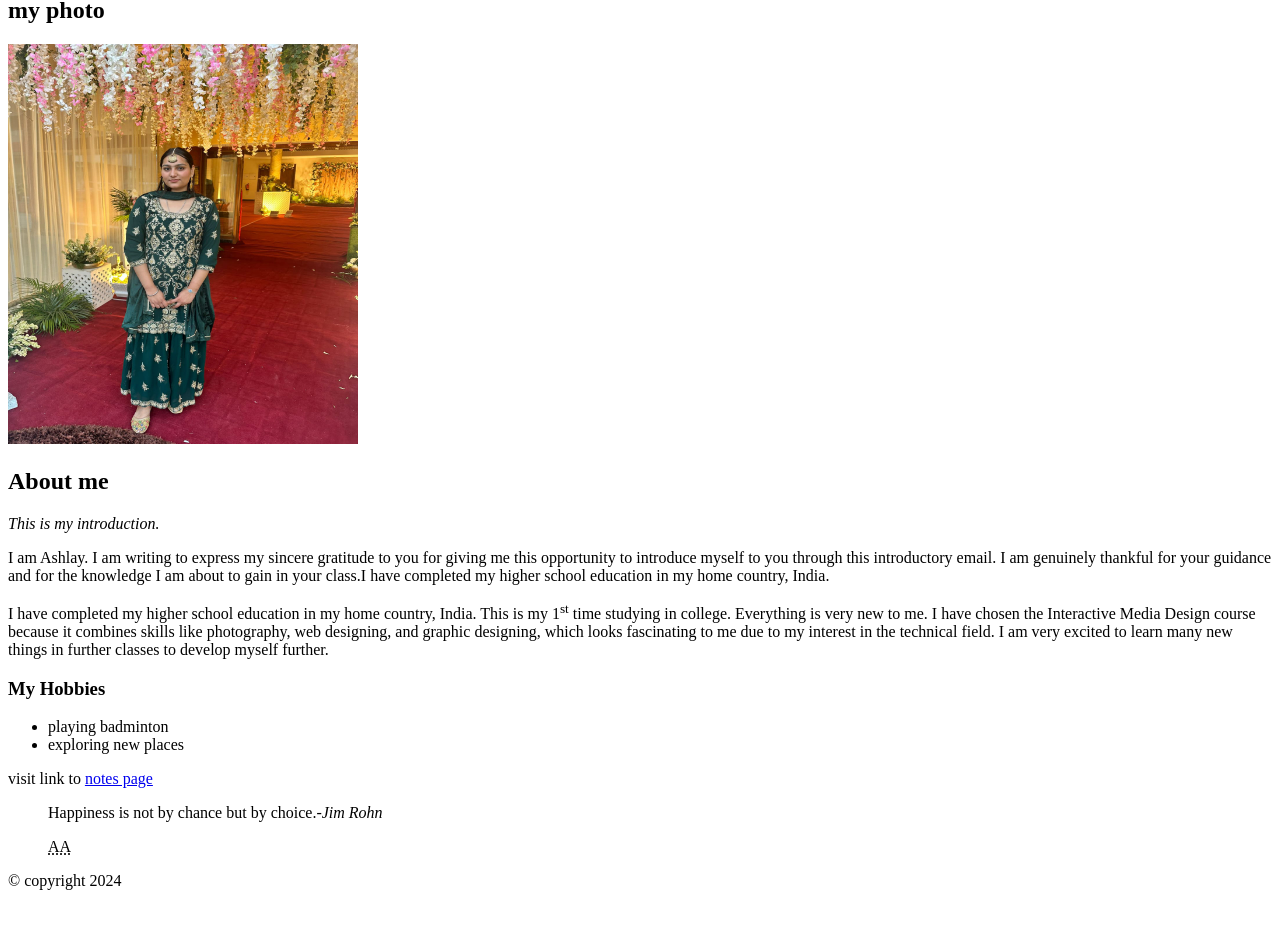
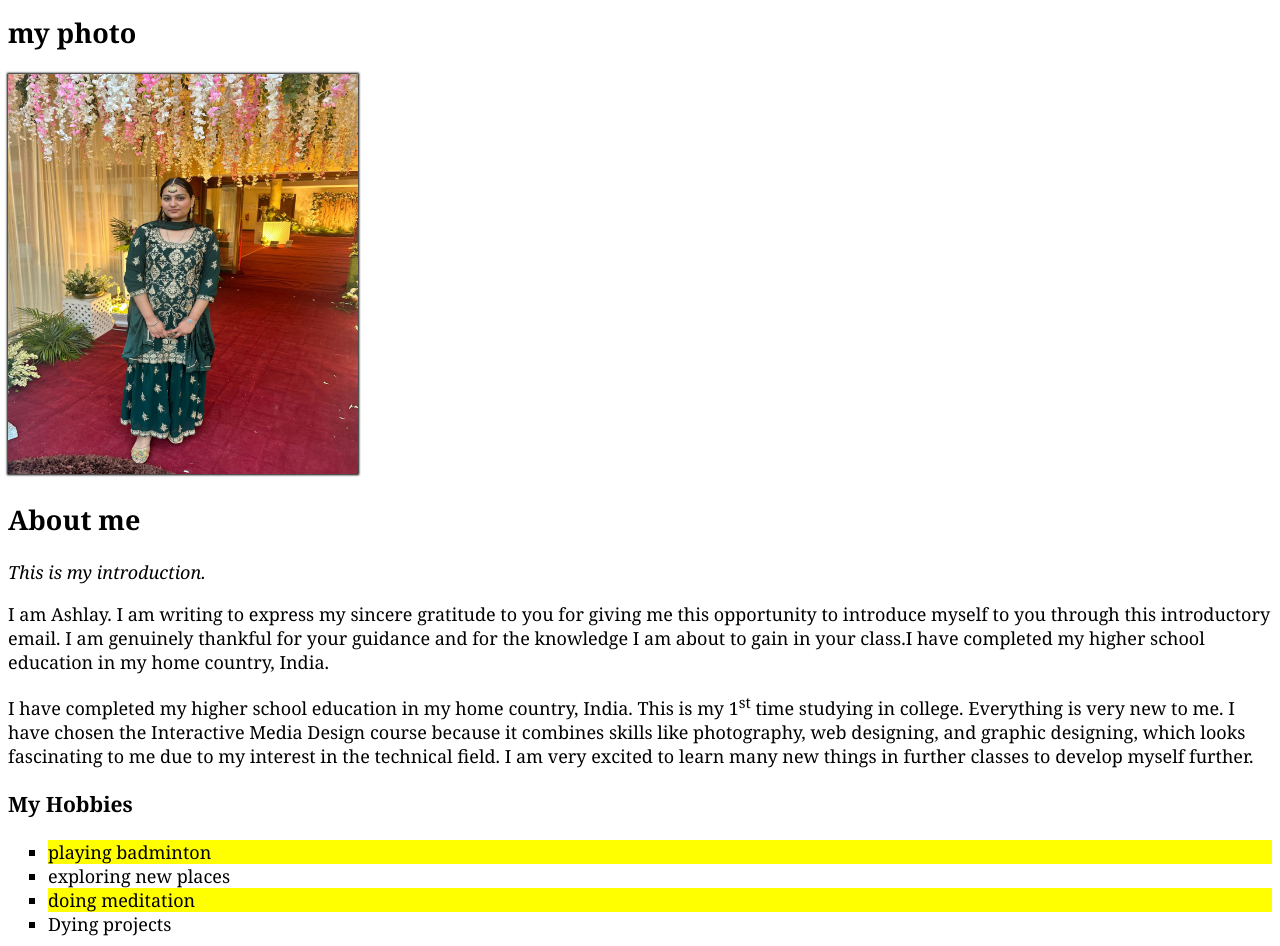
Before and after one commit to ashl0024/ashl0024.github.io, a plain HTML site: page html-assignment/index.html in a window 1280 px wide. Shown: the part 83-1029 px from the top of the page. Before the commit the page ends 989 px from the top, so only its background shows below. Drawn offline with Linux system fonts and the light colour scheme.

Commit message:
stylinghtmlassignment

```diff
--- /dev/null
+++ b/html-assignment/css/main.css
@@ -0,0 +1,35 @@
+body {
+    font-family: Cambria, Cochin, Georgia, Times, 'Times New Roman', serif;
+    font-size: 18px;
+}
+
+header, footer{
+background-color: rgb(138, 233, 138);
+}
+
+.site-title {
+    color: beige;
+}
+
+#my-image {
+    box-shadow:0 0 2px 1px rgb(0, 0, 0) ;
+}
+
+ul {
+    list-style-type: square;
+}
+
+ li:nth-child(odd) {
+background-color:yellow;
+}
+
+nav a {
+    text-decoration: none;
+    background-color: rgb(210, 155, 15);
+    border: 3px solid grey;
+}
+
+a:hover, a:focus{
+    background-color: deeppink;
+    color: aliceblue;
+}
--- a/html-assignment/index.html
+++ b/html-assignment/index.html
@@ -4,14 +4,15 @@
     <meta charset="UTF-8">
     <meta name="viewport" content="width=device-width, initial-scale=1.0">
     <title>HTML Assignment ashl0024</title>
+    <link href="css/main.css" rel="stylesheet">
 </head>
 <body>
     <header>
-    <h1>Ashlay</h1>
+    <h1 class="site-title">Ashlay</h1>
     </header>
   <section>
-    <h2 id="myphoto">my photo</h2>
-    <img src="images/Ashlay.jpg" alt="my photo" height="400" width="350">
+    <h2 id="my_photo">my photo</h2>
+    <img id="my-image" src="images/my_photo.jpg" alt="my photo" height="400" width="350">
   </section>
 
 
@@ -20,15 +21,17 @@
         <p> I am Ashlay. I am writing to express my sincere gratitude to you for giving me this opportunity to introduce myself to you through this introductory email. I am genuinely thankful for your guidance and for the knowledge I am about to gain in your class.I have completed my higher school education in my home country, India.</p>
 
         <p>I have completed my higher school education in my home country, India. This is my 1<sup>st</sup> time
-            studying in college. Everything is very new to me. I have chosen the Interactive Media Design course
+            studying in college. Everything is very new to me. I have chosen the Interactive Media                                                                                                                                                                                  Design course
             because it combines skills like photography, web designing, and graphic designing, which looks
             fascinating to me due to my interest in the technical field. I am very excited to learn many new
             things in further classes to develop myself further.</p>
 
             <h3>My Hobbies</h3>
-            <ul>
+            <ul class="hobbies-list">
                 <li>playing badminton</li>
                 <li>exploring new places</li>
+                <li>doing meditation</li>
+                <li>Dying projects</li>
             </ul>
             <nav>
                 <p> visit link to <a href="notes.html">notes page</a></p>
```
Also changed, not shown: html-assignment/notes.html (+2 -1 lines), html-assignment/images/my_photo.jpg (renamed from html-assignment/images/Ashlay.jpg).
